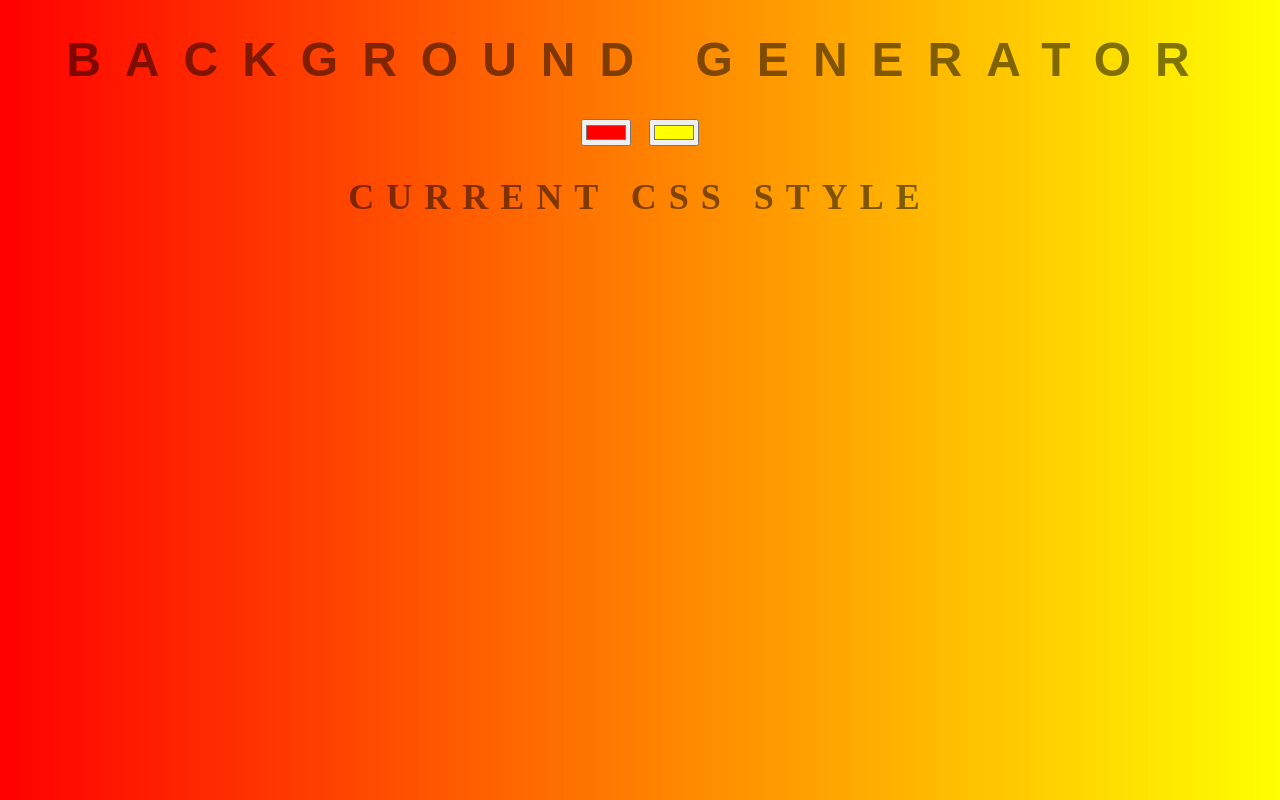
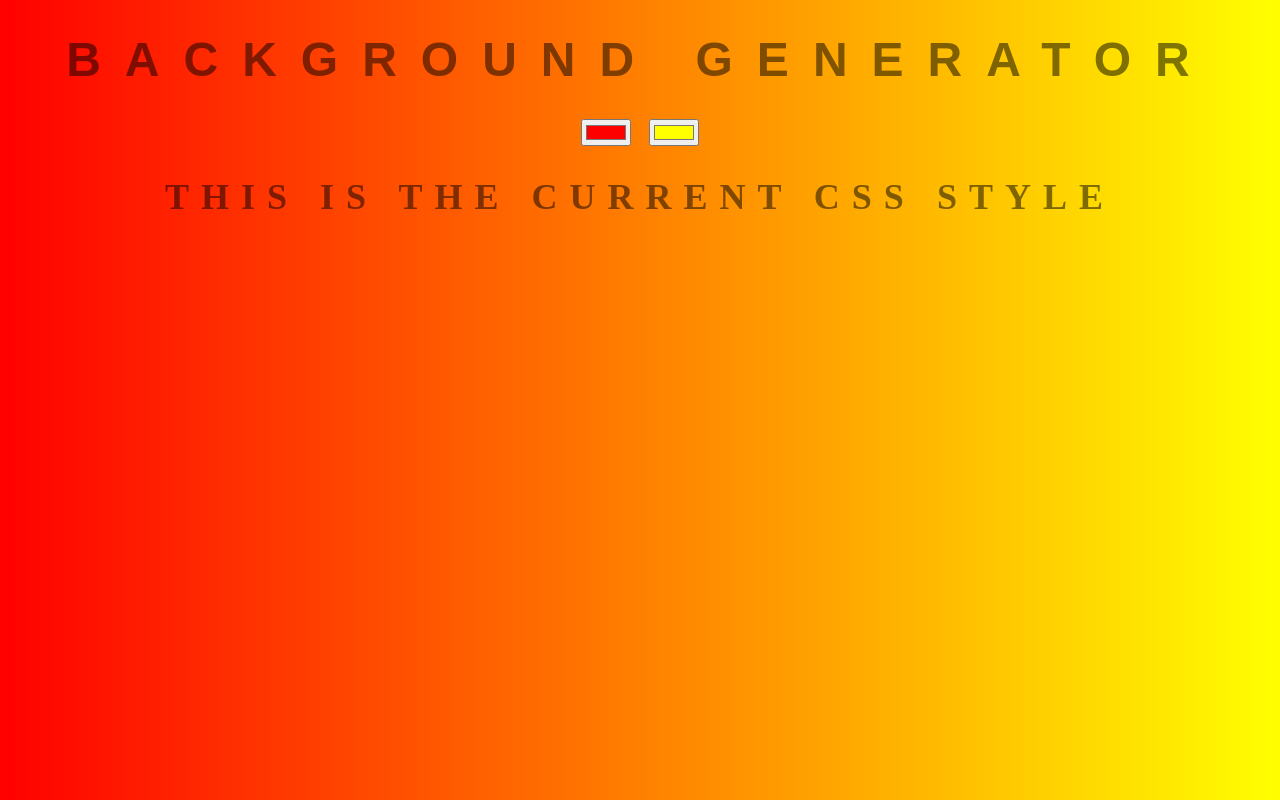
Before and after one commit to Mayankkestwal10/Background-Generator, a plain HTML site: page index.html in a window 1280 px wide. Drawn offline with Linux system fonts and the light colour scheme.

Commit message:
Check Check

```diff
--- a/index.html
+++ b/index.html
@@ -8,7 +8,7 @@
 	<h1>Background Generator</h1>
 	<input type="color" class="color1" value="#ff0000">
 	<input type="color" class="color2" value="#ffff00">
-	<h2>Current CSS Style</h2>
+	<h2>This is the Current CSS Style</h2>
 	<h3></h3>
 	<script type="text/javascript" src="script.js"></script>
 </body>
```
